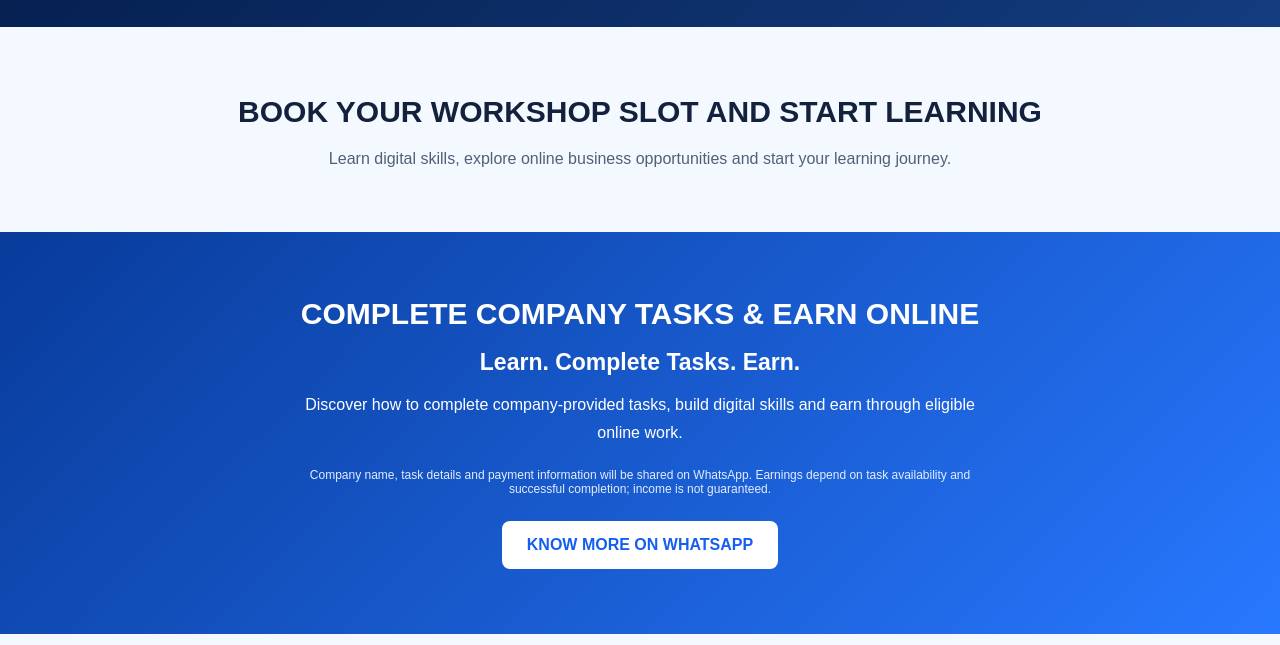
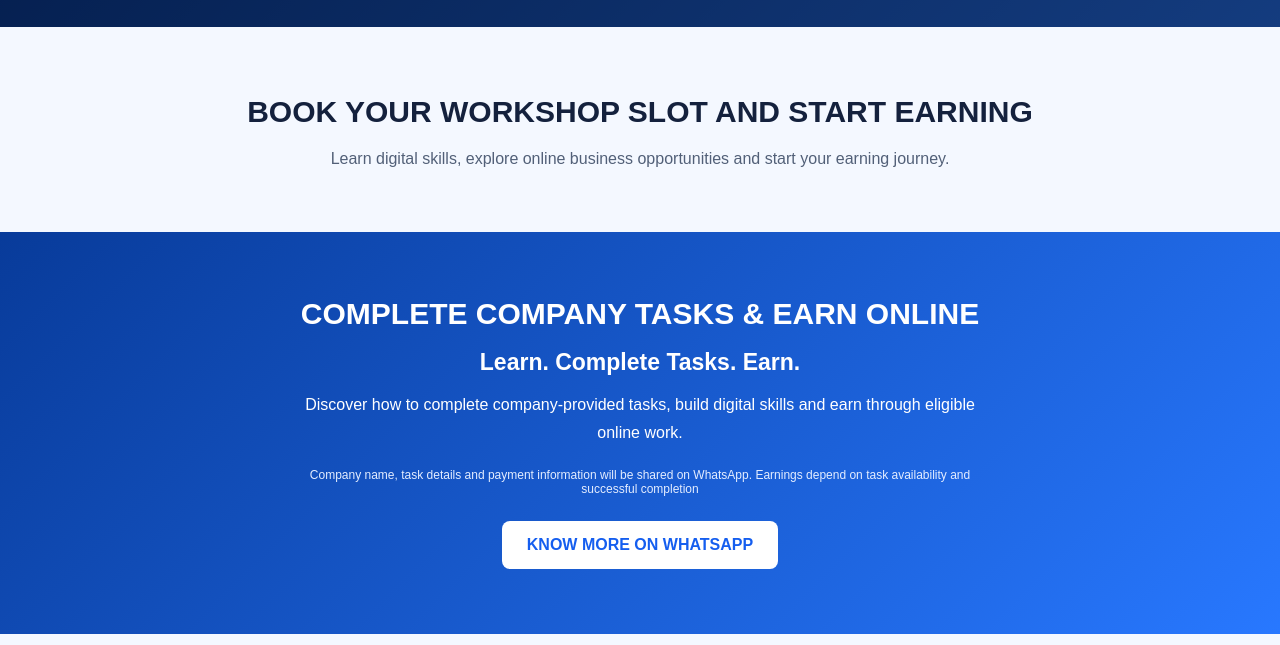
Before and after one commit to harshitjadhav/skillgrow, a plain HTML site: page index.html in a window 1280 px wide. Shown: the part 155-800 px from the top of the page. Drawn offline with Linux system fonts and the light colour scheme.

Commit message:
Update index.html

```diff
--- a/index.html
+++ b/index.html
@@ -97,10 +97,10 @@
   </header>
 
   <section class="hero">
-    <h2>BOOK YOUR WORKSHOP SLOT AND START LEARNING</h2>
+    <h2>BOOK YOUR WORKSHOP SLOT AND START EARNING</h2>
     <p>
       Learn digital skills, explore online business
-      opportunities and start your learning journey.
+      opportunities and start your earning journey.
     </p>
   </section>
 
@@ -123,7 +123,7 @@
     <p style="max-width:700px; margin:20px auto 0; font-size:12px; color:#e4edff;">
       Company name, task details and payment information
       will be shared on WhatsApp. Earnings depend on task
-      availability and successful completion; income is not guaranteed.
+      availability and successful completion
     </p>
 
     <a href="https://wa.me/919356924298?text=Hello%2C%20I%20want%20to%20know%20about%20company%20tasks%20and%20earning."
```
